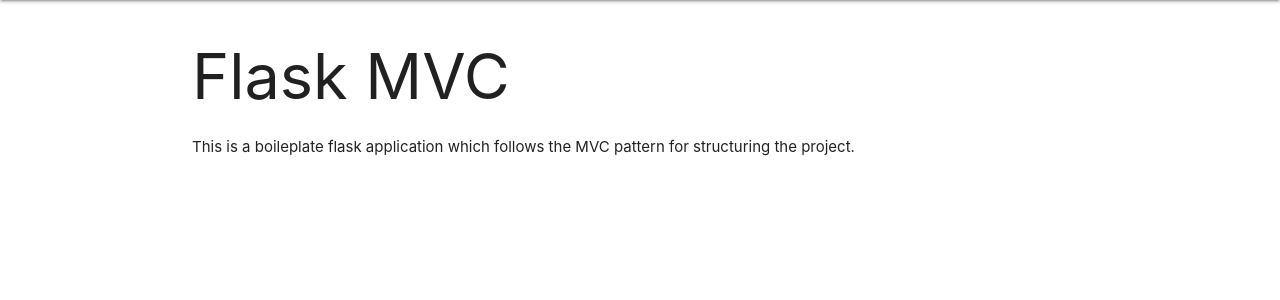
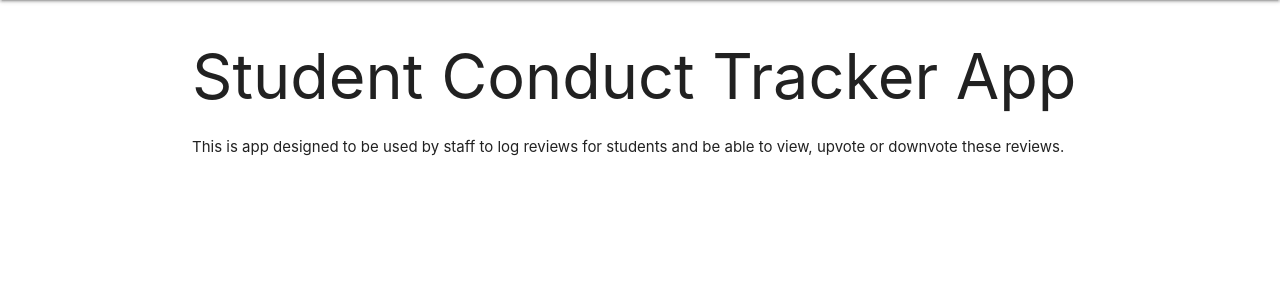
Before and after one commit to CASH-App1/StudentConductTracker, a Flask app: page / in a window 1280 px wide. Shown: the part 64-364 px from the top of the page. Run offline with Flask 3, Linux system fonts and the light colour scheme.

Commit message:
Html Update

```diff
--- a/App/templates/index.html
+++ b/App/templates/index.html
@@ -5,6 +5,6 @@
 {{ super() }}
 
 {% block content %}
-    <h1>Flask MVC</h1>
-    <p>This is a boileplate flask application which follows the MVC pattern for structuring the project.</p>
+    <h1>Student Conduct Tracker App</h1>
+    <p>This is app designed to be used by staff to log reviews for students and be able to view, upvote or downvote these reviews.</p>
 {% endblock %}
```
